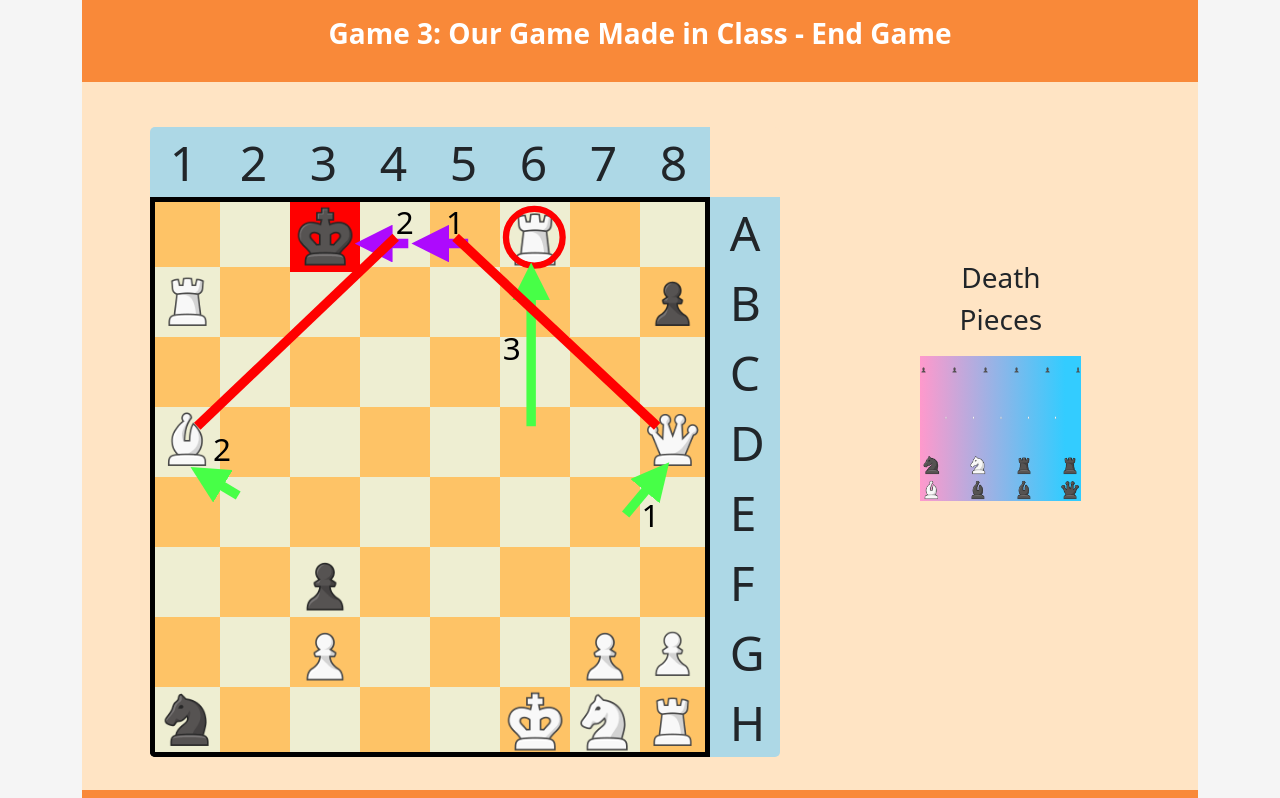
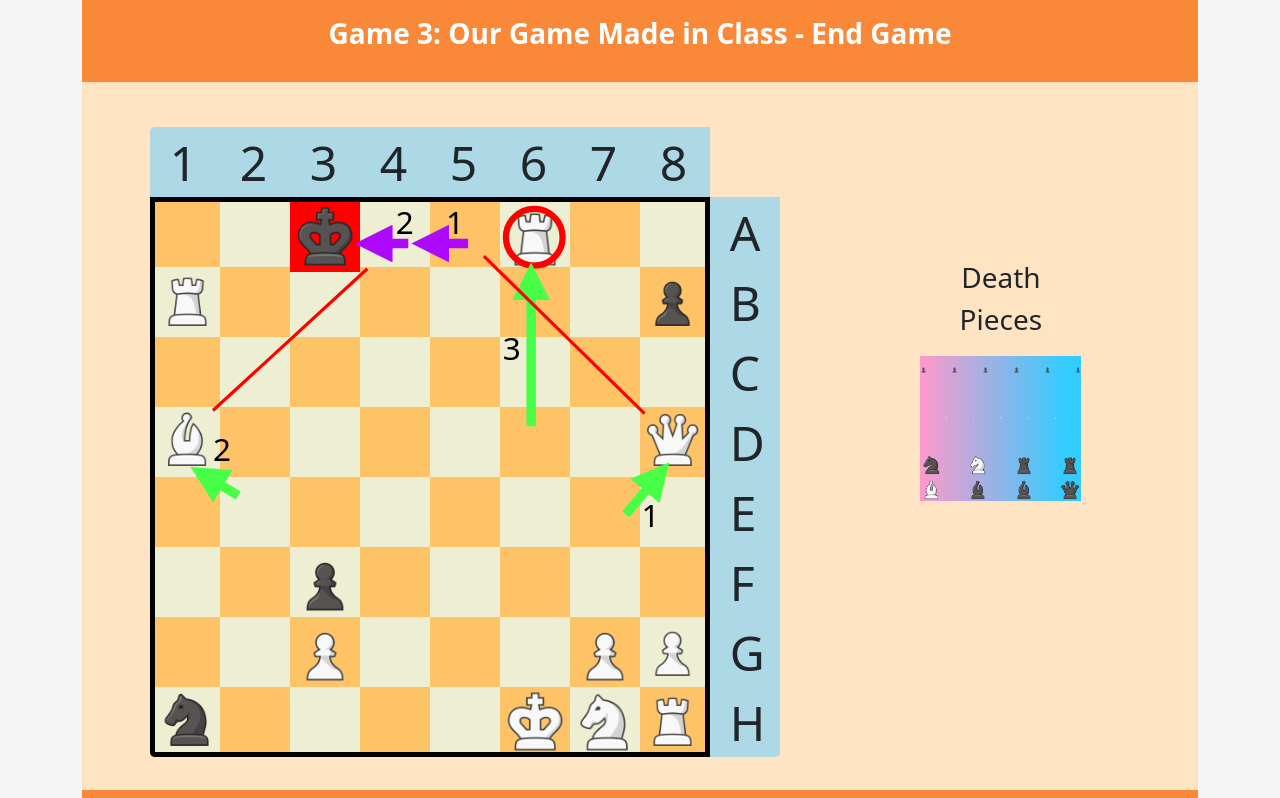
Before and after one commit to hemanth-sunkireddy/Static_Chess_Game_Visualisation, a plain HTML site: page game3.html in a window 1280 px wide. Shown: the part 502-1300 px from the top of the page. Drawn offline with Linux system fonts and the light colour scheme.

Commit message:
check: Added Check Representation to all games

```diff
--- a/game3.html
+++ b/game3.html
@@ -242,14 +242,12 @@
 
             <!-- White Queen Check Move  -->
             <svg viewBox="0 0 100 100" style="position: absolute">
-
-              <!-- A line with a marker -->
-              <line x1="48.5" y1="17.5" x2="80.5" y2="47.5" stroke="red" stroke-width="1.5px" />
+              <line x1="53" y1="20.5" x2="78.5" y2="45.5" stroke="red" stroke-width="0.5px" />
             </svg>
 
             <!-- White Camel Move  Check -->
             <svg viewBox="0 0 100 100" style="position: absolute">
-              <line x1="39" y1="17.5" x2="7.5" y2="47.5" stroke="red" stroke-width="1.5px" />
+              <line x1="34.5" y1="22.5" x2="10" y2="45" stroke="red" stroke-width="0.5px" />
             </svg>
 
             <!-- White Camel Move  -->
```
